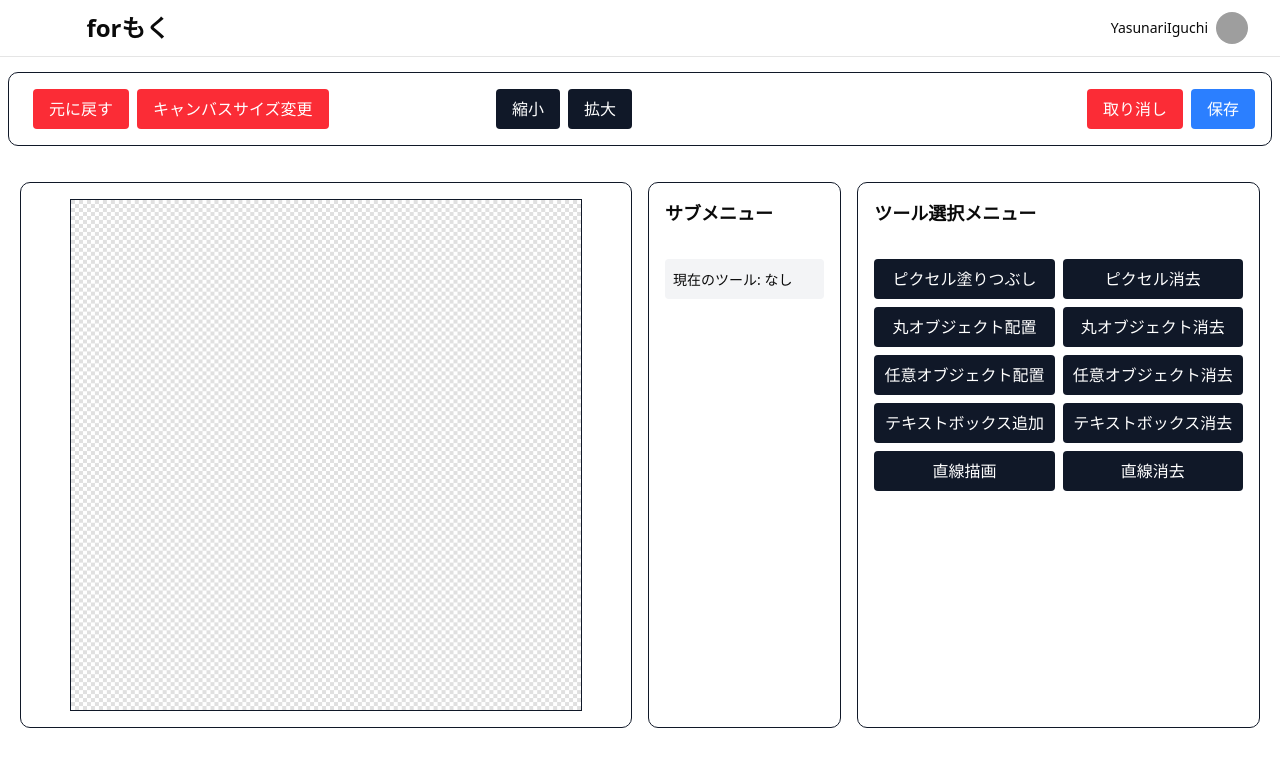
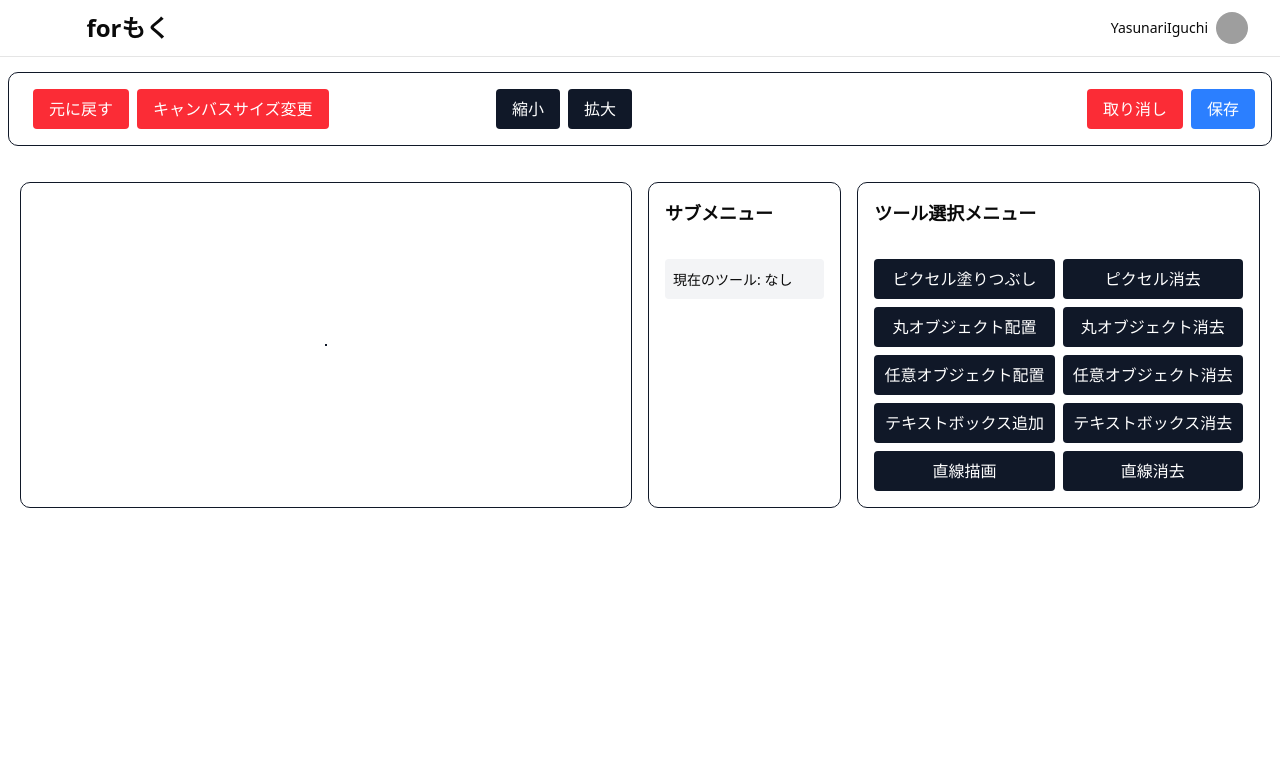
Before and after one commit to study-basic-hackathon/for-moku, a Next.js app in the folder front/: page /event/venueedit/sample in a window 1280 px wide. Shown: the top 766 px of the page. Built offline with nearby package versions, Linux system fonts and the light colour scheme; grey boxes are pictures that could not be loaded.

Commit message:
【イベント】【間取り編集】ツールの仕様決めやサンプル画面の作成などの下準備 #44
- カーソル云々は不要なので除外

```diff
--- a/front/src/components/templates/event/venueedit/VenueEditor.tsx
+++ b/front/src/components/templates/event/venueedit/VenueEditor.tsx
@@ -9,8 +9,8 @@ interface VenueEditorProps {
 }
 
 export default function VenueEditor({ selectedTool, zoom }: VenueEditorProps) {
-  const [cursorUrl, setCursorUrl] = useState('default')
-  const { canvasRef, CANVAS_BASE } = useCanvasDraw({ size: 512 })
+
+  const { canvasRef, CANVAS_BASE} = useCanvasDraw({ }) // いわゆるカスタムフック
 
   const handleCanvasMouseMove = (e: React.MouseEvent<HTMLCanvasElement>) => {
     // マウス移動時の処理
@@ -45,7 +45,6 @@ export default function VenueEditor({ selectedTool, zoom }: VenueEditorProps) {
               style={{
                 width: `${CANVAS_BASE}px`,
                 height: `${CANVAS_BASE}px`,
-                cursor: `${cursorUrl}, auto`
               }}
             />
           </div>
```
